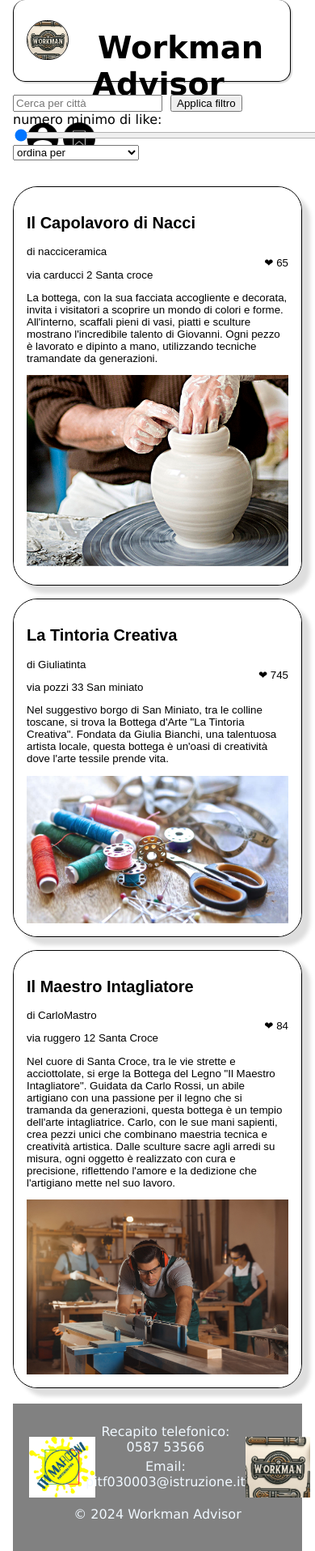
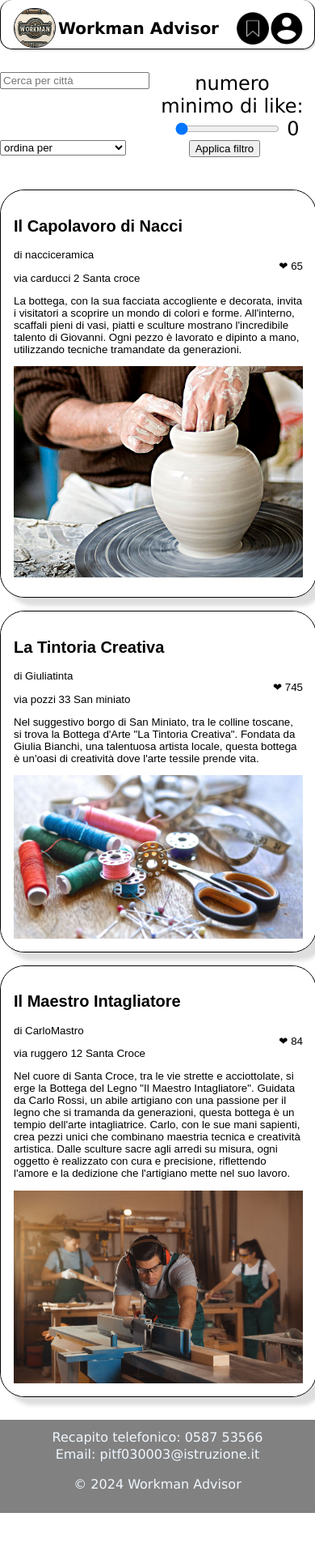
Before and after one commit to Samu221/progettoGPO, a PHP site: page /progettoGPO/home.php in a window 390 px wide; the page is wider, and only the part inside the window is pictured. Shown: that part at 81% size. After the commit the page ends 1868 px from the top of that part, so only its background shows below. Run offline with PHP 8.4, Linux system fonts and the light colour scheme; data comes from the database, SQL or seed files in the repository.

Commit message:
responsive in parte

```diff
--- a/home.php
+++ b/home.php
@@ -23,15 +23,16 @@
                 <img src="img/salvati.png" alt="Icona Salvati" style="width: 40px;">
             </a>
         </header>
+        <br>
         <form action="home.php" method="post" class="filtro">
-            <div style="float: left; margin-right: 10px;">
+            <div style="float: left; margin-right: 10px;" class="città">
                 <input type="text" id="città" name="città" value="" placeholder="Cerca per città">
             </div>
+            <div style="float: left;" class="barra_like">
             <div style="float: left; margin-right: 10px;">
                 <p style="margin:0">numero minimo di like:</p>
             </div>
-            <div style="float: left; width: 550px;">
-                <input type="range" id="like" name="like" min="0" max="499" value="0" oninput="updateDisplay(this)" style="width:500px">
+                <input type="range" id="like" name="like" min="0" max="499" value="0" oninput="updateDisplay(this)" style="width100%">
                 <label id="rangeValue"></label>
             </div>
             <div style="float: left; margin-right: 10px;">
--- a/like.php
+++ b/like.php
@@ -23,7 +23,6 @@
     $query="    SELECT *
                 FROM salvato
                 WHERE email='$mail' AND ID_bottega=$idBottega";
-
     $result = mysqli_query($conn, $query);
     $num_rows = mysqli_num_rows($result);
 
--- a/stili/stile_home.css
+++ b/stili/stile_home.css
@@ -2,7 +2,8 @@ body {
     display: flex;
     flex-direction: column;
     align-items: center;
-    padding: 0 1rem;
+    padding-left: 1rem;
+    padding-right: 1rem;
     margin: 0;
     font-family: 'Verdana', sans-serif;
 }
@@ -76,7 +77,7 @@ body {
 
 header {
     height: 100px; /* Ripristinata l'altezza dell'header */
-    width: calc(100% - 2rem); /* Corretto il calcolo della larghezza */
+    width: auto; /* Corretto il calcolo della larghezza */
     background-color: #ffffff;
     border: 1px solid black;
     border-top: transparent;
@@ -147,26 +148,61 @@ footer {
 .footer p {
     margin: 10px 0 0;
 }
+.barra_like{
+    width:calc(380px);
+}
+
+@media (max-width: 1024px) {
+    /* Adjust header layout */
+    header {
+      height: 80px;
+    }
+    .logo-link {
+      margin-top: 15px;
+    }
+    .h1 {
+      font-size: 16px;
+    }
+    /* Adjust account and salvati links */
+    .account-link {
+      top: 20px;
+      right: 20px;
+    }
+    .salvati-link {
+      top: 20px;
+      right: 65px;
+    }
+
+}
+/* For screens smaller than 768px */
+@media (max-width: 768px) {
+    .container {
+      width: 100%;
+    }
+
+    .wrapper {
+      flex-direction: column;
+    }
+
+    .informazioni, .immagine {
+      width: 100%;
+    }
+
+    .immagine img {
+      max-width: 100%;
+      height: auto;
+    }
+  }
+
 
 @media (max-width: 600px) {
     header {
-        justify-content: center;
     }
 
-    .header-content {
-        flex-direction: column;
-        align-items: center;
+    .barra_like{
+        width:50%
     }
 
-    .h1 {
-        font-size: 1.2rem;
-        text-align: center;
-    }
-
-    .account-link, .salvati-link {
-        position: static;
-        margin-top: 1rem;
-    }
 
     form.filtro {
         flex-direction: column;
@@ -182,3 +218,91 @@ footer {
         margin-right: 0;
     }
 }
+@media (max-width: 550px){
+    .h1 {
+      font-size: 14px;
+      float: left;
+    }
+  }
+  /* Mobile devices */
+  @media (max-width: 480px) {
+    /* Adjust header layout */
+    body{
+      text-align: center;
+      font-size: x-large;
+      padding: 0;
+    }
+    header {
+      height: 60px;
+      margin-bottom: 0;
+    }
+    .logo-link {
+      margin-top: 10px;
+    }
+    .h1 {
+      font-size: 10px;
+    }
+    /* Adjust account and salvati links */
+    .account-link {
+      top: 15px;
+      right: 15px;
+    }
+    .salvati-link {
+      top: 15px;
+      right: 57px;
+    }
+}
+/* For screens smaller than 480px */
+@media (max-width: 480px) {
+    /* Adjust header layout */
+    body{
+      text-align: center;
+      font-size: x-large;
+      padding: 0;
+    }
+    header {
+      height: 60px;
+      margin-bottom: 0;
+    }
+    .logo-link {
+      margin-top: 10px;
+    }
+    .h1 {
+      font-size: 10px;
+    }
+    /* Adjust account and salvati links */
+    .account-link {
+      top: 15px;
+      right: 15px;
+    }
+    .salvati-link {
+      top: 15px;
+      right: 57px;
+    }
+
+    form.filtro {
+      flex-direction: column;
+      gap: 0.5rem;
+    }
+    footer {
+        padding: 10px 0;
+        position: inherit;
+        font-size: medium;
+      }
+      .modifica{
+        float: none;
+      }
+      .containerf {
+        flex-direction: column;
+        align-items: center;
+      }
+      .logo-left, .logo-right {
+          display: none;
+      }
+      .contact-info {
+        text-align: center;
+      }
+      .contact-info p {
+        margin: 2px 0;
+      }
+  }
```
